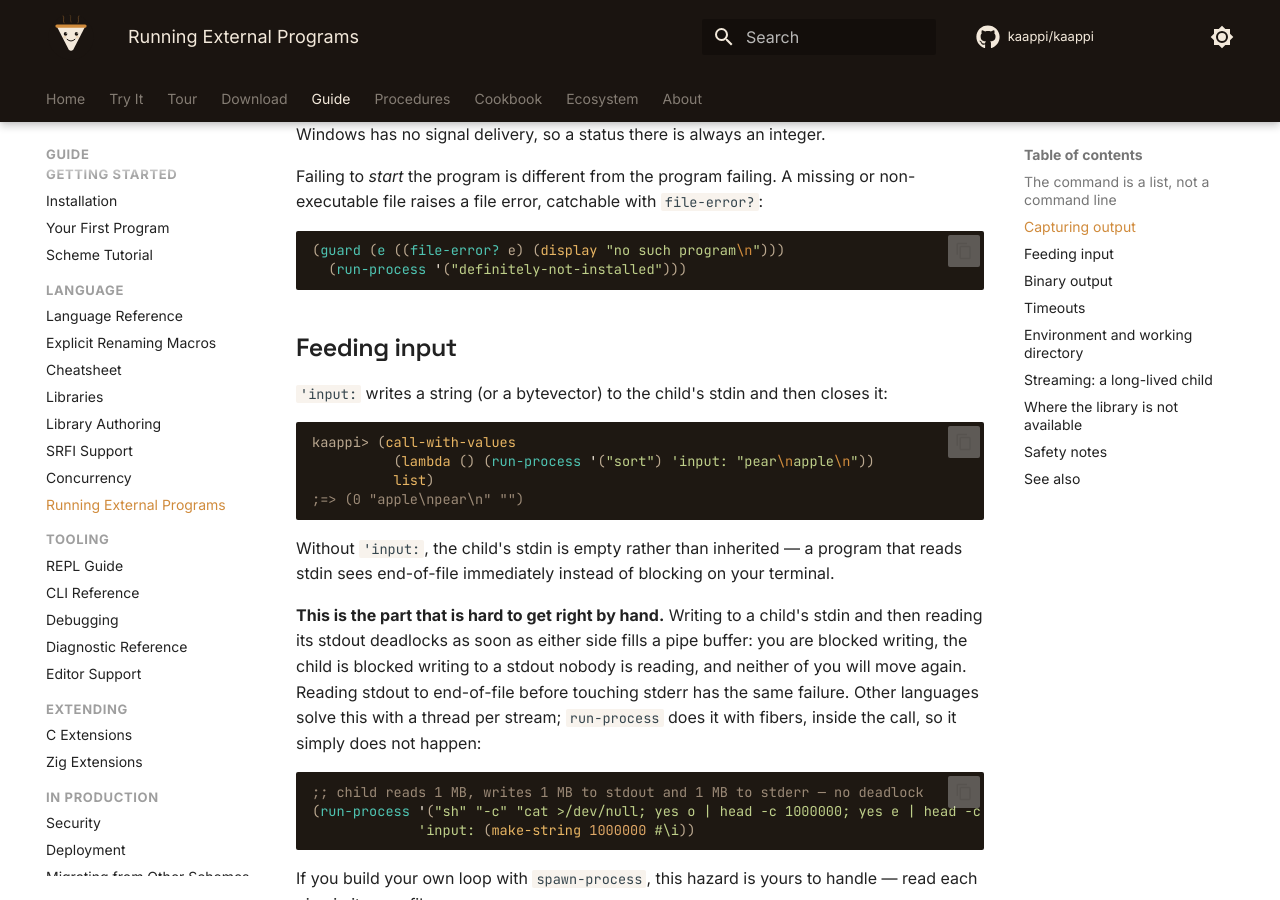
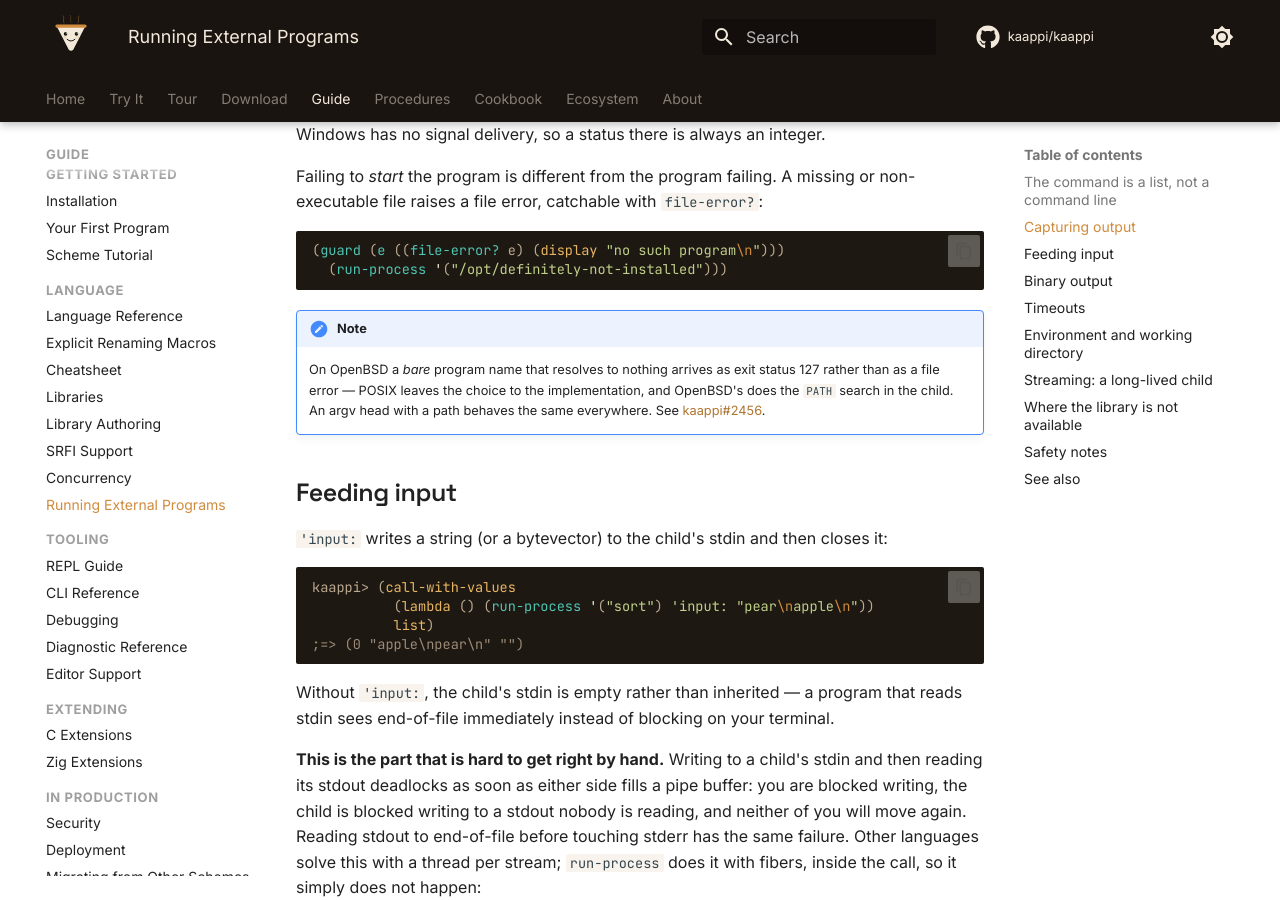
Before and after one commit to kaappi/kaappi.github.io, an MkDocs documentation site: the page built from docs/guide/subprocesses.md, in a window 1280 px wide and 900 px high, scrolled down 1550 px. Built offline with MkDocs 1.6.1 and Material for MkDocs 9.7.7, drawn with Linux system fonts in a browser that asks for light colours; comment, search, counter and statistics services are not loaded.

Commit message:
Note OpenBSD's exit-127 spawn failure for a bare program name
POSIX leaves it unspecified whether a failed PATH search fails at
posix_spawnp or lets the child exec fail and exit 127; OpenBSD takes the
second option, so the guide's blanket 'raises a file error' was not true
everywhere. The sample also uses a path now, which is the form that
behaves the same on every platform.

Signed-off-by: Baiju Muthukadan <baiju.m.mail@gmail.com>

````diff
--- a/docs/guide/subprocesses.md
+++ b/docs/guide/subprocesses.md
@@ -83,8 +83,15 @@ missing or non-executable file raises a file error, catchable with
 
 ```scheme
 (guard (e ((file-error? e) (display "no such program\n")))
-  (run-process '("definitely-not-installed")))
+  (run-process '("/opt/definitely-not-installed")))
 ```
+
+!!! note
+    On OpenBSD a *bare* program name that resolves to nothing arrives as
+    exit status 127 rather than as a file error — POSIX leaves the choice
+    to the implementation, and OpenBSD's does the `PATH` search in the
+    child. An argv head with a path behaves the same everywhere. See
+    [kaappi#2456](https://github.com/kaappi/kaappi/issues/2456).
 
 ## Feeding input
 
````
